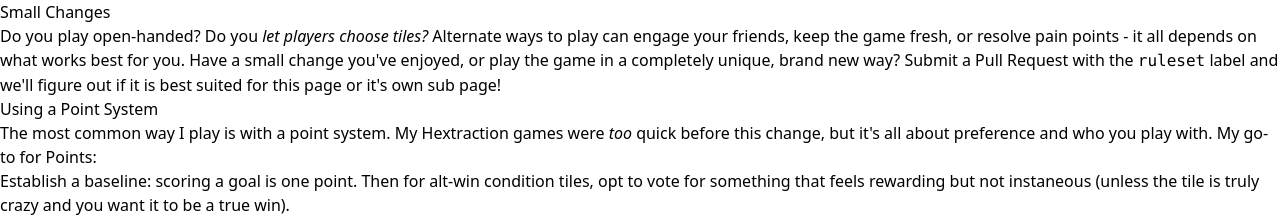
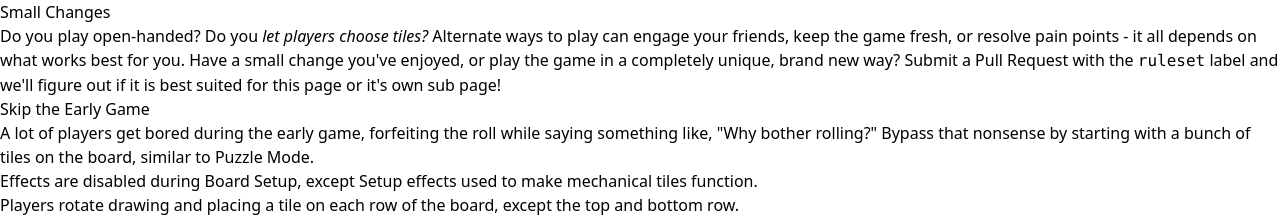
Before and after one commit to cadeluca/hextraction-catalog, a Next.js app: page /hextraction-catalog/rulesets/small_changes in a window 1280 px wide. Shown: the top 219 px of the page. Built offline with nearby package versions, Linux system fonts and the light colour scheme.

Commit message:
Added "Skip the Early Game" rule change
Signed-off-by: NoStepOnDeez <NoStepOnDeez@gmail.com>

```diff
--- a/src/pages/rulesets/small_changes.mdx
+++ b/src/pages/rulesets/small_changes.mdx
@@ -3,6 +3,16 @@
 # Small Changes
 
 Do you play open-handed? Do you _let players choose tiles?_ Alternate ways to play can engage your friends, keep the game fresh, or resolve pain points - it all depends on what works best for you. Have a small change you've enjoyed, or play the game in a completely unique, brand new way? Submit a Pull Request with the `ruleset` label and we'll figure out if it is best suited for this page or it's own sub page!
+
+## Skip the Early Game
+
+A lot of players get bored during the early game, forfeiting the roll while saying something like, "Why bother rolling?" Bypass that nonsense by starting with a bunch of tiles on the board, similar to Puzzle Mode.
+
+- Effects are disabled during Board Setup, except Setup effects used to make mechanical tiles function.
+- Players rotate drawing and placing a tile on each row of the board, except the top and bottom row.
+- If a row already has a tile on it, that row is not available.
+- For that row, don't place a tile adjacent to another tile unless otherwise not possible.
+- When all available rows have at least one tile, inititate play like normal.
 
 ## Using a Point System
 
```
